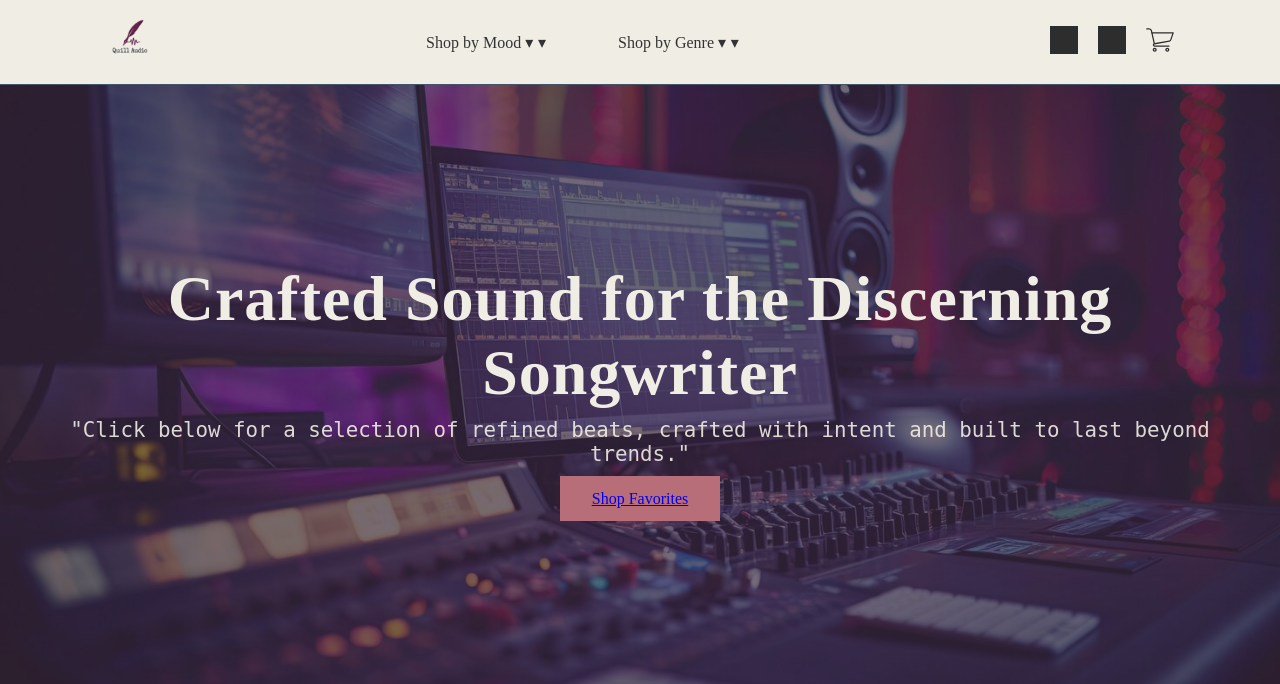
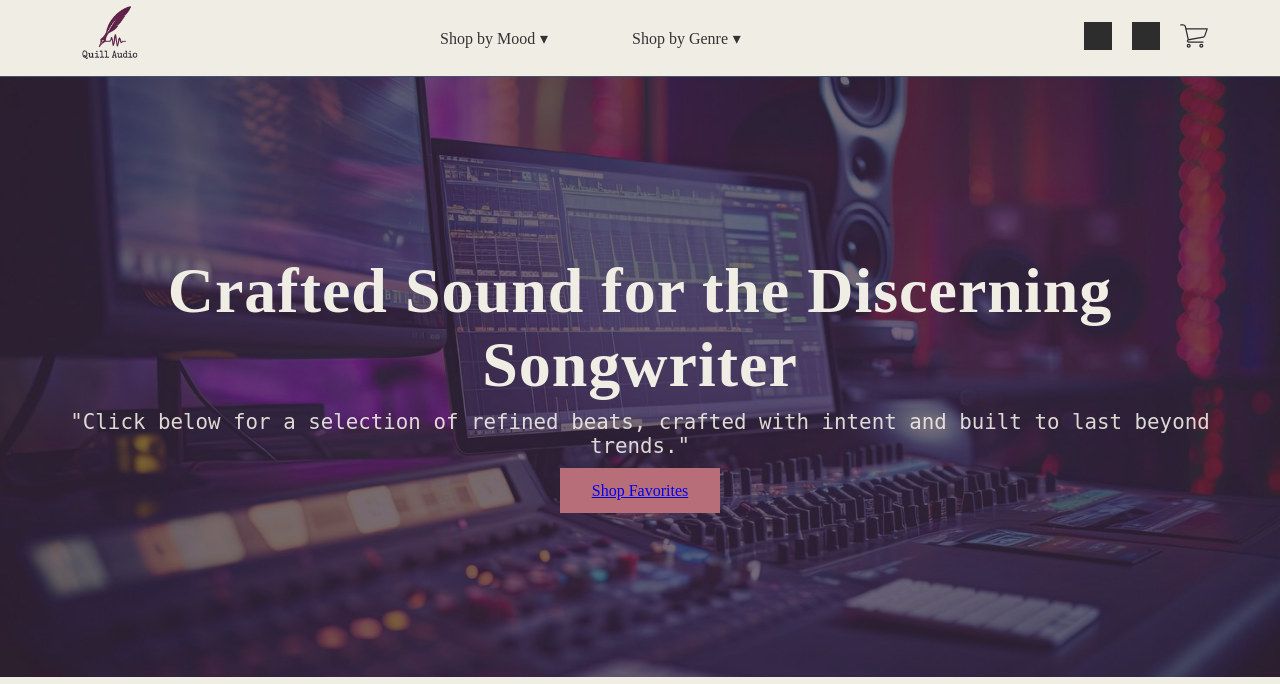
Before and after one commit to jackwj368/viperBeats, a Django app: page / in a window 1280 px wide. Shown: the top 684 px of the page. Run offline with Django 5.2, Linux system fonts and the light colour scheme; grey boxes are pictures that could not be loaded.

Commit message:
fixed topbar and logo

```diff
--- a/static/css/style.css
+++ b/static/css/style.css
@@ -19,22 +19,24 @@ body {
   box-shadow: 0 2px 4px rgba(0,0,0,0.1);
 }
 .nav {
-  max-width: 1100px;
+  display: grid;
+  grid-template-columns: auto 1fr auto;
+  align-items: center;
+  max-width: 1200px;
+  width: 100%;
   margin: 0 auto;
-  display: flex;
-  align-items: center;
-  gap: 2rem;
-  padding: 1rem;
+  padding: 0 2rem;
 }
 .logo-link img {
-  height: 48px;
+  height: 76px;
+  width: auto;
+  display: block;
 }
 
 .nav-dropdowns {
   display: flex;
   gap: 2rem;
-  flex-grow: 1;
-  justify-content: center;
+  justify-self: center;
 }
 .dropbtn {
   font-family: 'Lora', serif;
@@ -52,6 +54,7 @@ body {
 .nav-actions {
   display: flex;
   gap: 1.25rem;
+  justify-self: end;
 }
 .icon-btn img {
   width: 28px;
--- a/templates/base.html
+++ b/templates/base.html
@@ -25,12 +25,12 @@
       </a>
       <div class="nav-dropdowns">
         <div class="dropdown">
-          <button class="dropbtn">Shop by Mood ▾</button>
+          <button class="dropbtn">Shop by Mood</button>
           <div class="dropdown-content">
           </div>
         </div>
         <div class="dropdown">
-          <button class="dropbtn">Shop by Genre ▾</button>
+          <button class="dropbtn">Shop by Genre</button>
           <div class="dropdown-content">
           </div>
         </div>
```
